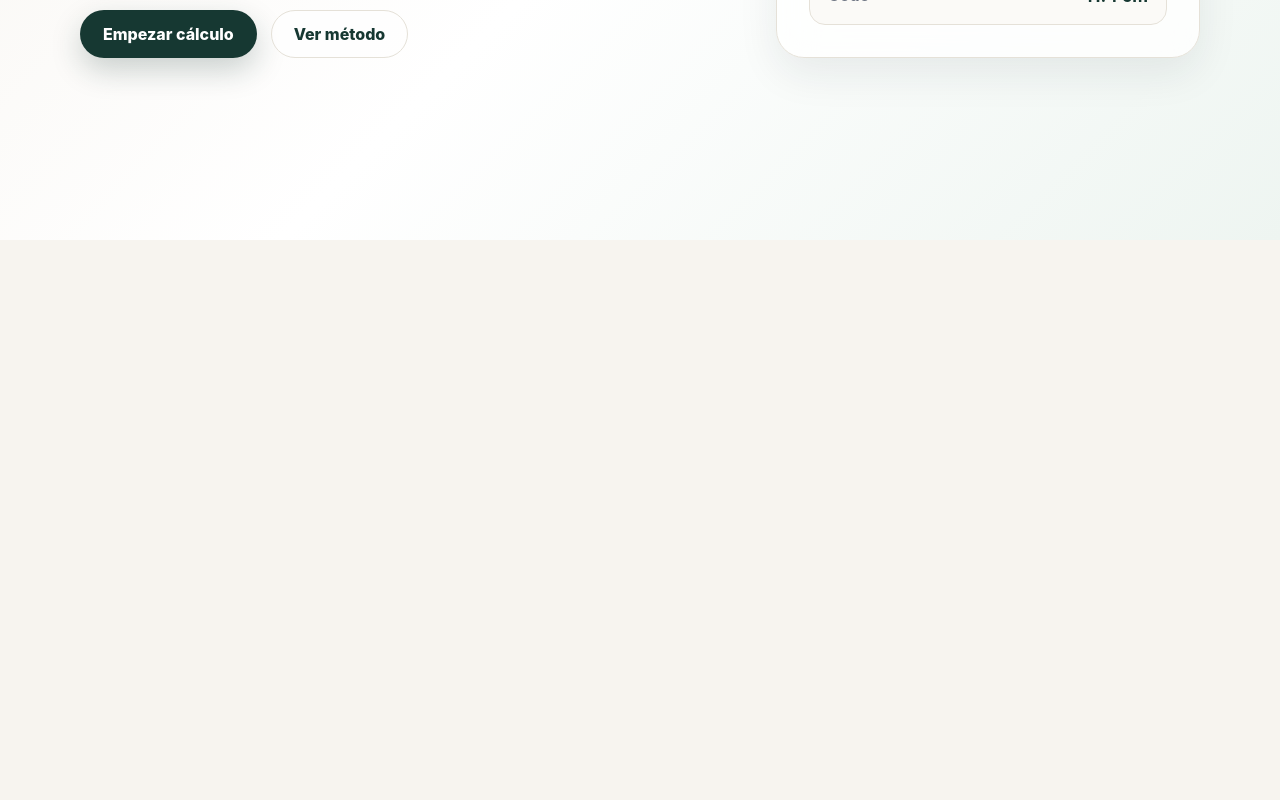
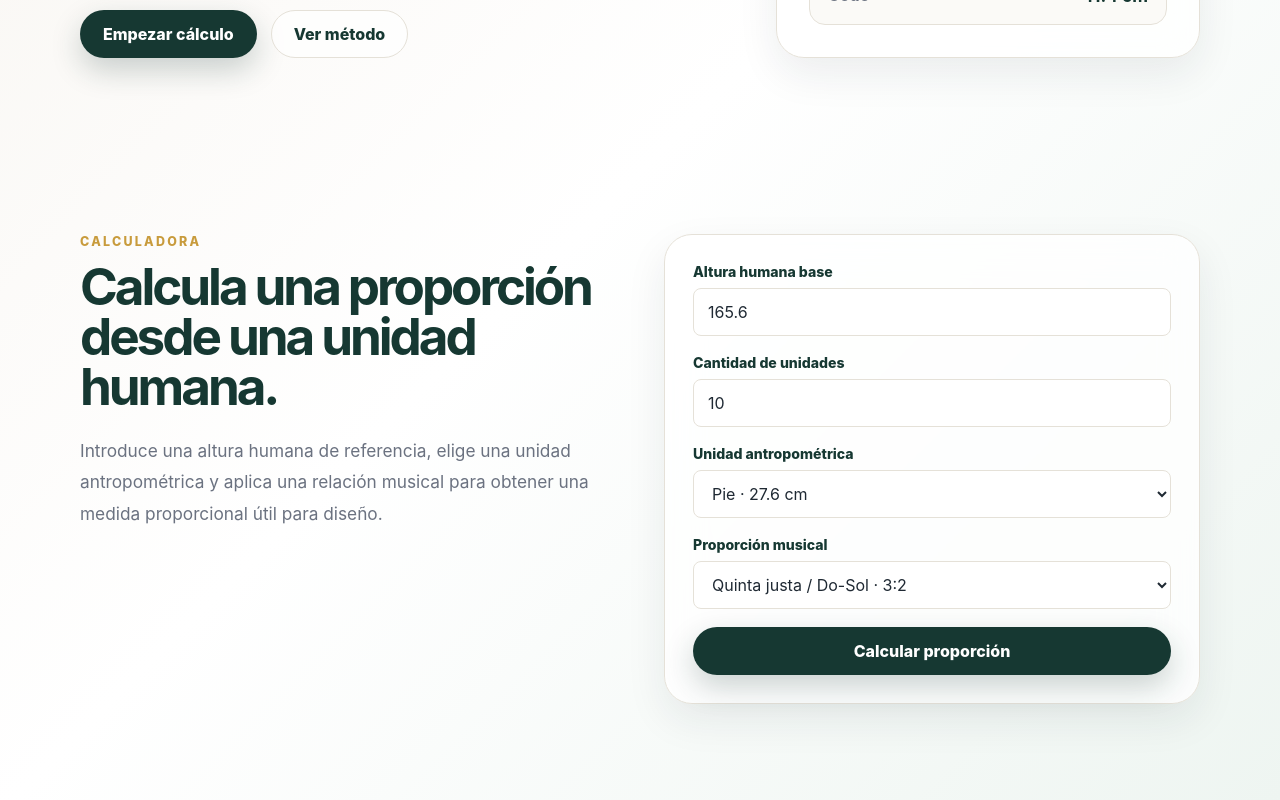
Before and after one commit to CocoGar/anaxagorasapp, a Vue app: page / in a window 1280 px wide. Shown: the part 560-1360 px from the top of the page. Before the commit the page ends 800 px from the top, so only its background shows below. Built offline with nearby package versions, Linux system fonts and the light colour scheme.

Commit message:
feat: add first functional Anaxagoras calculator

```diff
--- a/src/components/layout/AppShell.vue
+++ b/src/components/layout/AppShell.vue
@@ -1,6 +1,7 @@
 <script setup>
 import AppHeader from './AppHeader.vue';
 import HomeView from '../../views/HomeView.vue';
+import CalculatorView from '../../views/CalculatorView.vue';
 </script>
 
 <template>
@@ -9,6 +10,7 @@ import HomeView from '../../views/HomeView.vue';
 
     <main>
       <HomeView />
+      <CalculatorView />
     </main>
   </div>
 </template>
--- /dev/null
+++ b/src/components/ui/BaseSelect.vue
@@ -0,0 +1,75 @@
+<script setup>
+defineProps({
+  id: {
+    type: String,
+    required: true
+  },
+  label: {
+    type: String,
+    required: true
+  },
+  modelValue: {
+    type: [String, Number],
+    default: ''
+  },
+  options: {
+    type: Array,
+    required: true
+  }
+});
+
+defineEmits(['update:modelValue']);
+</script>
+
+<template>
+  <label class="base-select" :for="id">
+    <span class="base-select__label">{{ label }}</span>
+
+    <select
+      :id="id"
+      class="base-select__control"
+      :value="modelValue"
+      @change="$emit('update:modelValue', $event.target.value)"
+    >
+      <option
+        v-for="option in options"
+        :key="option.value"
+        :value="option.value"
+      >
+        {{ option.label }}
+      </option>
+    </select>
+  </label>
+</template>
+
+<style scoped>
+.base-select {
+  display: grid;
+  gap: 8px;
+}
+
+.base-select__label {
+  color: var(--color-primary);
+  font-size: 0.88rem;
+  font-weight: 800;
+}
+
+.base-select__control {
+  width: 100%;
+  min-height: 48px;
+  padding: 0 14px;
+  border: 1px solid var(--color-border);
+  border-radius: var(--radius-sm);
+  background: #ffffff;
+  color: var(--color-text);
+  outline: none;
+  transition:
+    border-color 0.2s ease,
+    box-shadow 0.2s ease;
+}
+
+.base-select__control:focus {
+  border-color: var(--color-primary);
+  box-shadow: 0 0 0 4px rgba(22, 56, 50, 0.12);
+}
+</style>
--- a/src/views/CalculatorView.vue
+++ b/src/views/CalculatorView.vue
@@ -1,20 +1,260 @@
+<script setup>
+import { computed, ref } from 'vue';
+
+import BaseButton from '../components/ui/BaseButton.vue';
+import BaseCard from '../components/ui/BaseCard.vue';
+import BaseInput from '../components/ui/BaseInput.vue';
+import BaseSelect from '../components/ui/BaseSelect.vue';
+
+import {
+  DEFAULT_HUMAN_HEIGHT_CM,
+  getAnthropometricUnits
+} from '../core/anthropometricSystem';
+
+import { MUSICAL_RATIOS } from '../core/musicalRatios';
+import { calculateAnaxagorasProportion } from '../core/proportionCalculator';
+
+const heightCm = ref(DEFAULT_HUMAN_HEIGHT_CM);
+const quantity = ref(10);
+const anthropometricUnitId = ref('foot');
+const musicalRatioId = ref('fifth');
+const calculationResult = ref(null);
+const errorMessage = ref('');
+
+const anthropometricUnitOptions = computed(() =>
+  getAnthropometricUnits(Number(heightCm.value)).map((unit) => ({
+    value: unit.id,
+    label: `${unit.name} · ${unit.valueCm} cm`
+  }))
+);
+
+const musicalRatioOptions = MUSICAL_RATIOS.map((ratio) => ({
+  value: ratio.id,
+  label: `${ratio.name} · ${ratio.ratioLabel}`
+}));
+
+function calculateResult() {
+  errorMessage.value = '';
+
+  try {
+    calculationResult.value = calculateAnaxagorasProportion({
+      quantity: quantity.value,
+      anthropometricUnitId: anthropometricUnitId.value,
+      musicalRatioId: musicalRatioId.value,
+      heightCm: Number(heightCm.value)
+    });
+  } catch (error) {
+    calculationResult.value = null;
+    errorMessage.value = error.message;
+  }
+}
+</script>
+
 <template>
-  <section class="calculator-view">
-    <div class="page-container">
-      <p class="section-label">Calculadora</p>
-      <h2>Calculadora Anaxágoras</h2>
+  <section id="calculator" class="calculator-view">
+    <div class="page-container calculator-view__grid">
+      <div class="calculator-view__content">
+        <p class="section-label">Calculadora</p>
+
+        <h2 class="calculator-view__title">
+          Calcula una proporción desde una unidad humana.
+        </h2>
+
+        <p class="section-description">
+          Introduce una altura humana de referencia, elige una unidad antropométrica
+          y aplica una relación musical para obtener una medida proporcional útil
+          para diseño.
+        </p>
+      </div>
+
+      <BaseCard class="calculator-view__card">
+        <form class="calculator-form" @submit.prevent="calculateResult">
+          <BaseInput
+            id="heightCm"
+            v-model="heightCm"
+            label="Altura humana base"
+            type="number"
+            placeholder="165.6"
+          />
+
+          <BaseInput
+            id="quantity"
+            v-model="quantity"
+            label="Cantidad de unidades"
+            type="number"
+            placeholder="10"
+          />
+
+          <BaseSelect
+            id="anthropometricUnitId"
+            v-model="anthropometricUnitId"
+            label="Unidad antropométrica"
+            :options="anthropometricUnitOptions"
+          />
+
+          <BaseSelect
+            id="musicalRatioId"
+            v-model="musicalRatioId"
+            label="Proporción musical"
+            :options="musicalRatioOptions"
+          />
+
+          <BaseButton>
+            Calcular proporción
+          </BaseButton>
+
+          <p v-if="errorMessage" class="calculator-form__error">
+            {{ errorMessage }}
+          </p>
+        </form>
+
+        <div v-if="calculationResult" class="result-panel">
+          <p class="result-panel__label">Resultado proporcional</p>
+
+          <div class="result-panel__main">
+            {{ calculationResult.resultCm }} cm
+          </div>
+
+          <div class="result-panel__secondary">
+            {{ calculationResult.resultMeters }} m
+          </div>
+
+          <dl class="result-panel__details">
+            <div>
+              <dt>Medida base</dt>
+              <dd>{{ calculationResult.baseMeasureCm }} cm</dd>
+            </div>
+
+            <div>
+              <dt>Relación aplicada</dt>
+              <dd>
+                {{ calculationResult.musicalRatio.name }}
+                · {{ calculationResult.musicalRatio.ratioLabel }}
+              </dd>
+            </div>
+
+            <div>
+              <dt>Lectura del cálculo</dt>
+              <dd>
+                {{ calculationResult.quantity }} unidades humanas transformadas
+                mediante una proporción musical.
+              </dd>
+            </div>
+          </dl>
+        </div>
+      </BaseCard>
     </div>
   </section>
 </template>
 
 <style scoped>
 .calculator-view {
-  padding: 80px 0;
+  padding: 96px 0;
 }
 
-.calculator-view h2 {
+.calculator-view__grid {
+  display: grid;
+  grid-template-columns: minmax(0, 0.9fr) minmax(340px, 0.9fr);
+  gap: 48px;
+  align-items: start;
+}
+
+.calculator-view__title {
+  max-width: 720px;
   margin: 0;
   color: var(--color-primary);
-  font-size: 2.4rem;
+  font-size: clamp(2rem, 4vw, 4.4rem);
+  line-height: 0.98;
+  letter-spacing: -0.06em;
+}
+
+.calculator-view__card {
+  display: grid;
+  gap: 28px;
+  padding: 28px;
+}
+
+.calculator-form {
+  display: grid;
+  gap: 18px;
+}
+
+.calculator-form__error {
+  margin: 0;
+  padding: 14px 16px;
+  border: 1px solid rgba(180, 55, 55, 0.24);
+  border-radius: var(--radius-sm);
+  background: rgba(180, 55, 55, 0.08);
+  color: #8f1f1f;
+  font-weight: 700;
+}
+
+.result-panel {
+  display: grid;
+  gap: 16px;
+  padding: 24px;
+  border-radius: var(--radius-lg);
+  background:
+    radial-gradient(circle at top right, rgba(200, 155, 60, 0.22), transparent 18rem),
+    var(--color-primary);
+  color: #ffffff;
+}
+
+.result-panel__label {
+  margin: 0;
+  color: rgba(255, 255, 255, 0.72);
+  font-size: 0.76rem;
+  font-weight: 900;
+  letter-spacing: 0.14em;
+  text-transform: uppercase;
+}
+
+.result-panel__main {
+  font-size: clamp(2.8rem, 7vw, 5.2rem);
+  font-weight: 900;
+  line-height: 0.92;
+  letter-spacing: -0.07em;
+}
+
+.result-panel__secondary {
+  color: rgba(255, 255, 255, 0.74);
+  font-size: 1.4rem;
+  font-weight: 800;
+}
+
+.result-panel__details {
+  display: grid;
+  gap: 12px;
+  margin: 8px 0 0;
+}
+
+.result-panel__details div {
+  display: grid;
+  gap: 4px;
+  padding-top: 12px;
+  border-top: 1px solid rgba(255, 255, 255, 0.16);
+}
+
+.result-panel__details dt {
+  color: rgba(255, 255, 255, 0.62);
+  font-size: 0.78rem;
+  font-weight: 800;
+  text-transform: uppercase;
+}
+
+.result-panel__details dd {
+  margin: 0;
+  color: #ffffff;
+  font-weight: 700;
+}
+
+@media (max-width: 900px) {
+  .calculator-view {
+    padding: 72px 0;
+  }
+
+  .calculator-view__grid {
+    grid-template-columns: 1fr;
+  }
 }
 </style>
```
